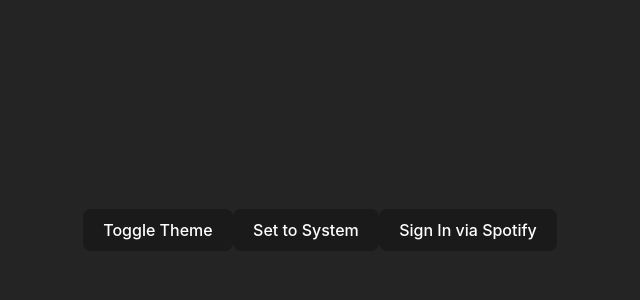
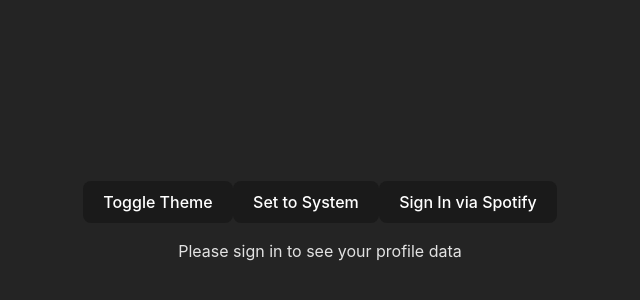
Before and after one commit to theresaxn/CA_JS-T3W8-SpotifyDashboard, a React (Vite) app: page / in a window 1280 px wide. Shown: the part 170-470 px from the top of the page, without its empty margins (320-960 px from the left). Built offline with nearby package versions, Linux system fonts and the light colour scheme.

Commit message:
feat: rendering profile data

```diff
--- a/src/App.jsx
+++ b/src/App.jsx
@@ -1,4 +1,5 @@
 import './App.css'
+import { ProfileHeader } from './components/ProfileHeader';
 import { useSpotifyAuthContext } from './contexts/SpotifyAuthProvider';
 import { useThemeContext } from './contexts/ThemeContextProvider'
 
@@ -18,6 +19,8 @@
       <button onClick={redirectToAuthCodeFlow}>
         Sign In via Spotify
       </button>
+
+      <ProfileHeader />
     </>
   )
 }
--- /dev/null
+++ b/src/components/ProfileHeader.jsx
@@ -0,0 +1,24 @@
+import { useSpotifyProfileData } from "../contexts/SpotifyProfileProvider";
+
+export function ProfileHeader() {
+    let profileData = useSpotifyProfileData();
+
+    if (profileData.id) {
+        return (
+            <div id="profileHeader">
+                <h1>
+                    Spotify Stats for {profileData.display_name}
+                </h1>
+                <img src={profileData.images[0].url} />
+            </div>
+        )
+    } else {
+        return (
+            <div id="profileHeader">
+                <p>
+                    Please sign in to see your profile data
+                </p>
+            </div>
+        )
+    }
+}
```
